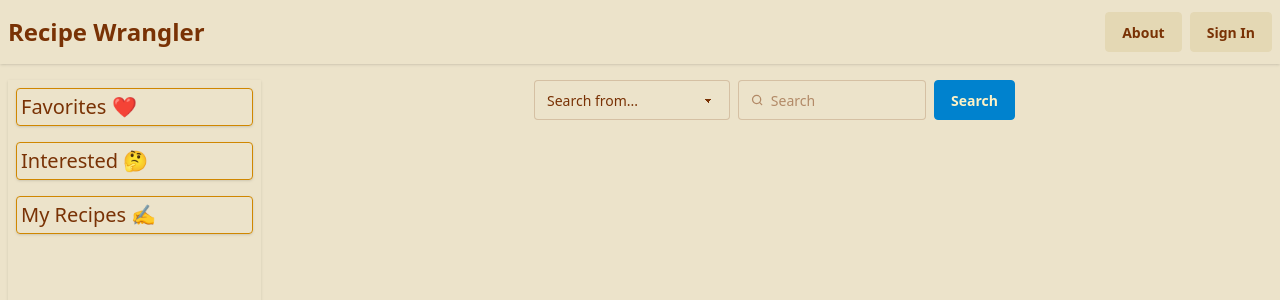
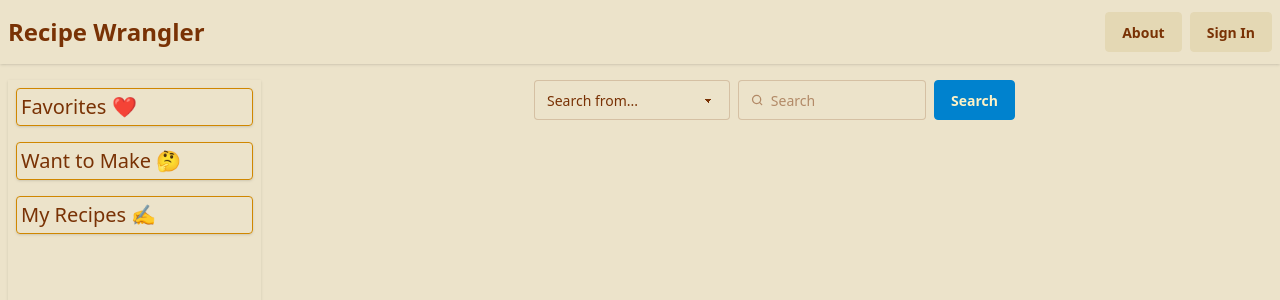
Before and after one commit to Justin-K-Ellis/recipe_wrangler_client, a Next.js app: page /home/search in a window 1280 px wide. Shown: the top 300 px of the page. Built offline with nearby package versions, Linux system fonts and the light colour scheme.

Commit message:
fix: change 'Interested' to 'Want to Make'

```diff
--- a/src/app/components/Sidebar.tsx
+++ b/src/app/components/Sidebar.tsx
@@ -6,17 +6,17 @@ export default function Sidebar() {
     {
       name: "Favorites",
       icon: "❤️",
-      link: "/favorites",
+      link: "/home/favorites",
     },
     {
-      name: "Interested",
+      name: "Want to Make",
       icon: "🤔",
-      link: "/interested",
+      link: "/home/want-to-make",
     },
     {
       name: "My Recipes",
       icon: "✍️",
-      link: "/my-recipes",
+      link: "/home/my-recipes",
     },
   ];
 
```
